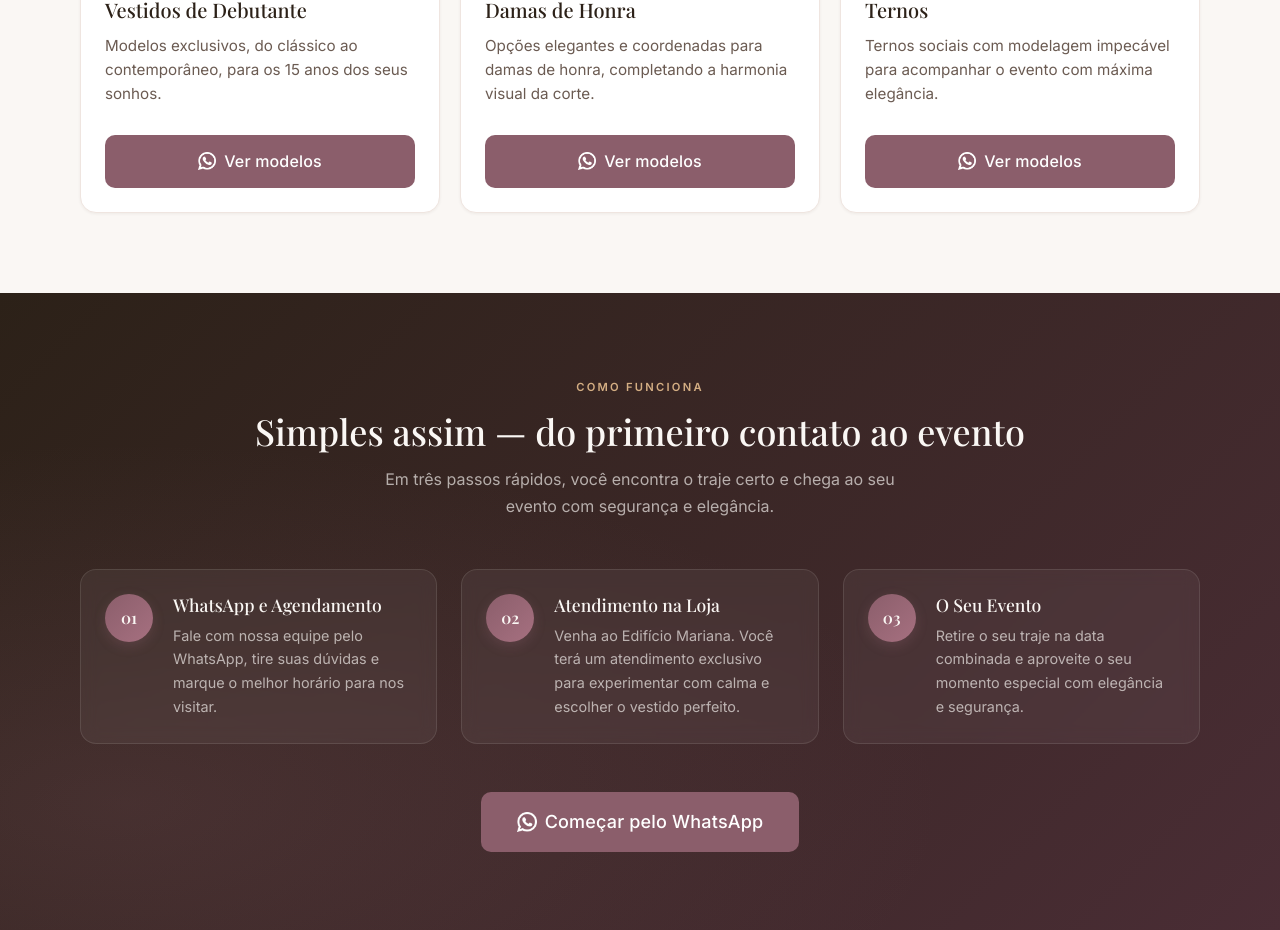
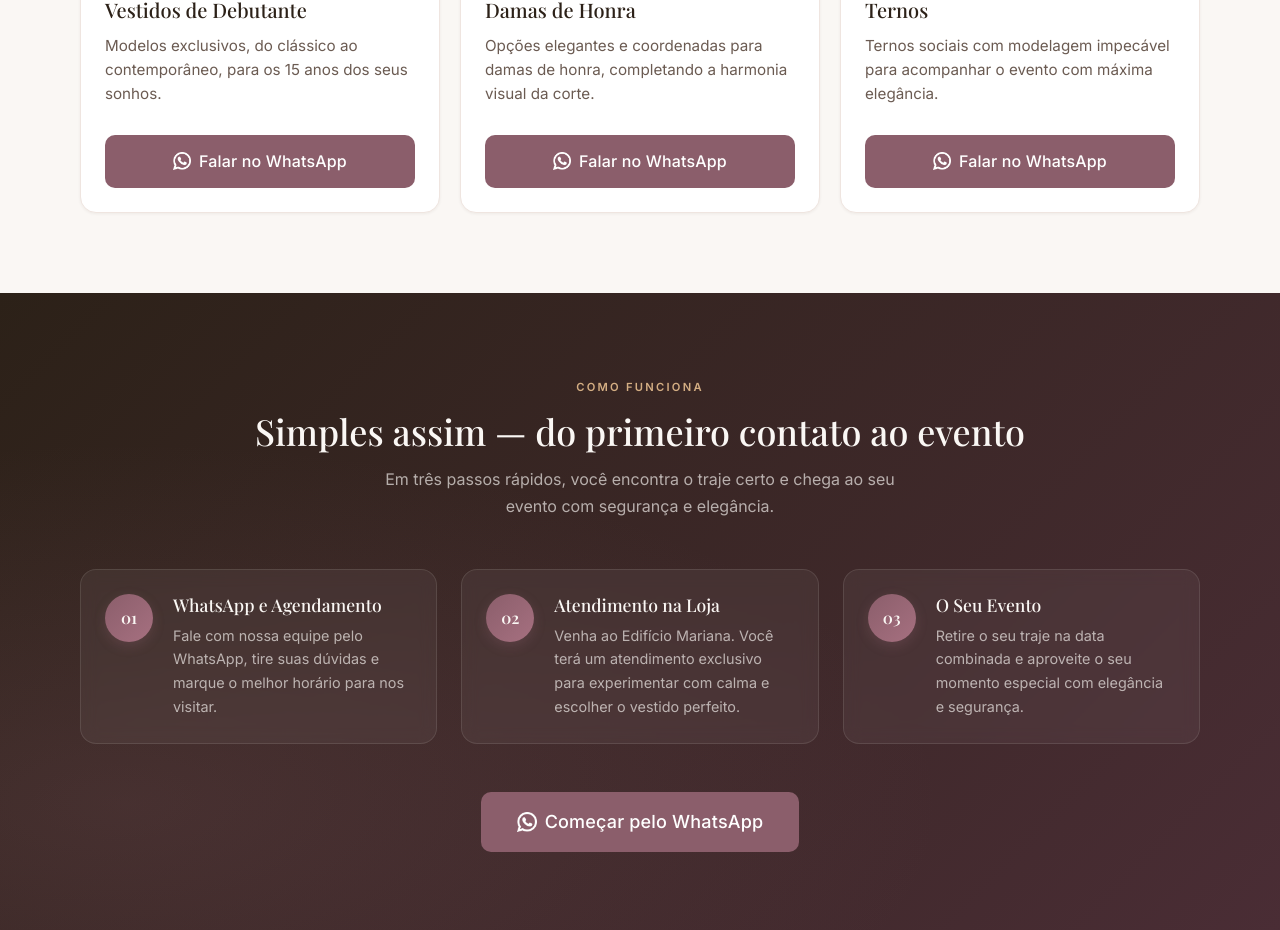
Before and after one commit to t0non/lpPuroCharme, a Next.js app: page / in a window 1280 px wide. Shown: the part 1320-2250 px from the top of the page. Built offline with nearby package versions, Linux system fonts and the light colour scheme; no server answers; a web font is replaced by a local one.

Commit message:
style: atualiza texto do CTA de servicos para Falar no WhatsApp

```diff
--- a/src/components/sections/ServicesSection.tsx
+++ b/src/components/sections/ServicesSection.tsx
@@ -133,7 +133,7 @@ export function ServicesSection() {
                     onClick={() => trackEvent("whatsapp_click", { label: service.id, category: "services" })}
                   >
                     <Image src="/images/whatsapp-icone.png" alt="WhatsApp" width={18} height={18} style={{ objectFit: "contain", filter: "brightness(0) invert(1)" }} />
-                    Ver modelos
+                    Falar no WhatsApp
                   </a>
                 </div>
               </div>
```
